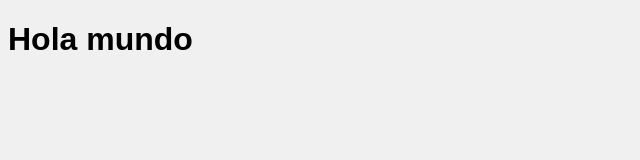
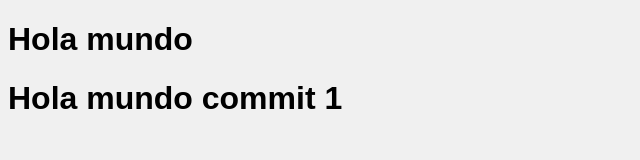
Before and after one commit to joseleyvagomez/espacioweb, a plain HTML site: page index.html in a window 1280 px wide. Shown: the whole page, without its empty margins (0-640 px from the left). Drawn offline with Linux system fonts and the light colour scheme.

Commit message:
Update index.html

```diff
--- a/index.html
+++ b/index.html
@@ -7,6 +7,7 @@
 </head>
 <body>
   <h1>Hola mundo</h1>
+  <h1>Hola mundo commit 1</h1>
   <script src="script.js"></script>
 </body>
 </html>
```
